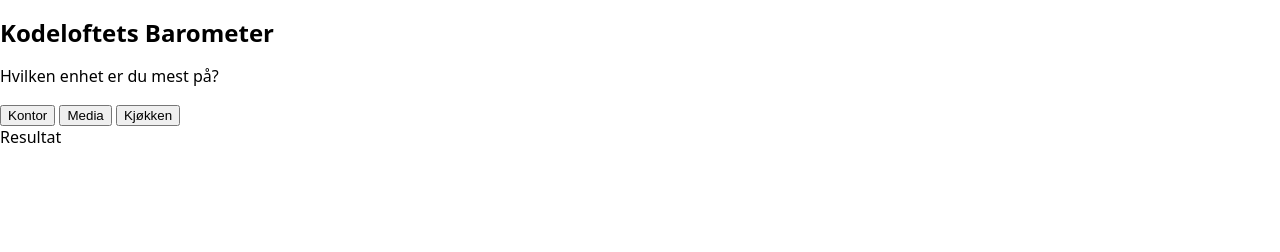
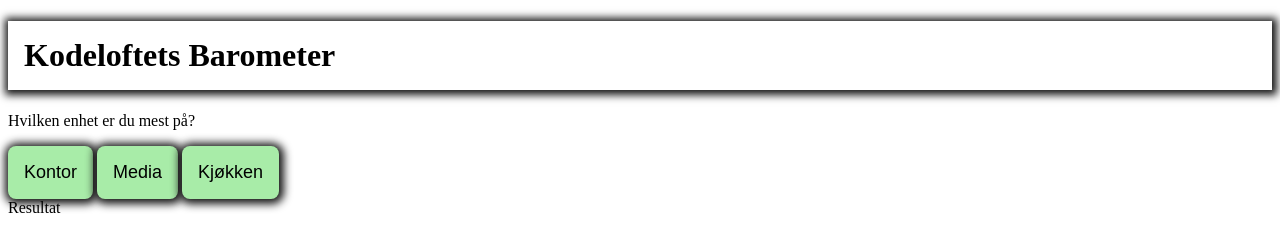
Before and after one commit to amaliebernes/kodeloftet-barometer, a website: page index.html in a window 1280 px wide. Drawn offline with Linux system fonts and the light colour scheme.

Commit message:
Padding Rounded

```diff
--- a/index.css
+++ b/index.css
@@ -1,46 +1,52 @@
-* {
-  box-sizing: border-box;
+/* Overskrive standard CSS
+
+*/
+
+button {
+
+  border: none;
 }
 
-body {
-  margin: 0;
-  font-family: system-ui, sans-serif;
-  color: black;
-  background-color: white;
+/* Fargerike ord
+
+*/
+
+.bg-green {
+
+  background-color: rgb(168, 236, 168);
 }
 
-nav {
-  display: flex;
-  flex-wrap: wrap;
-  align-items: center;
-  justify-content: center;
-  padding: 0.5rem;
-  gap: 0.5rem;
-  border-bottom: solid 1px #aaa;
-  background-color: #eee;
+.text-green {
+
+  color: rgb(155, 235, 155);
 }
 
-nav a {
-  display: inline-block;
-  min-width: 9rem;
-  padding: 0.5rem;
-  border-radius: 0.2rem;
-  border: solid 1px #aaa;
-  text-align: center;
-  text-decoration: none;
-  color: #555;
+/*
+Ord for størrelse
+*/
+
+.text-large {
+
+  font-size: large;
 }
 
-nav a[aria-current='page'] {
-  color: #000;
-  background-color: #d4d4d4;
-}
 
-main {
+.padding-medium {
+
   padding: 1rem;
 }
 
-h1 {
-  font-weight: bold;
-  font-size: 1.5rem;
+.rounded {
+
+  border-radius: 8px;
 }
+
+/*  Ord for form
+
+*/
+
+.raised {
+
+  box-shadow: 1px 1px 8px 4px rgb(22, 22, 22);
+  inset: 1px 4px 1px white;
+}
--- a/index.html
+++ b/index.html
@@ -8,14 +8,14 @@
     <script type="module" src="index.js"></script>
   </head>
   <body>
-    <h1>Kodeloftets Barometer</h1>
+    <h1 class="raised padding-medium">Kodeloftets Barometer</h1>
 
     <p>Hvilken enhet er du mest på?</p>
 
     <div>
-      <button id="button-a">Kontor</button>
-      <button id="button-b">Media</button>
-      <button id="button-c">Kjøkken</button>
+      <button class="bg-green text-large padding-medium rounded raised" id="button-a">Kontor</button>
+      <button class="bg-green text-large padding-medium rounded raised" id="button-b">Media</button>
+      <button class="bg-green text-large padding-medium rounded raised" id="button-c">Kjøkken</button>
     </div>
 
     <a id="result-link">Resultat</a>
```
